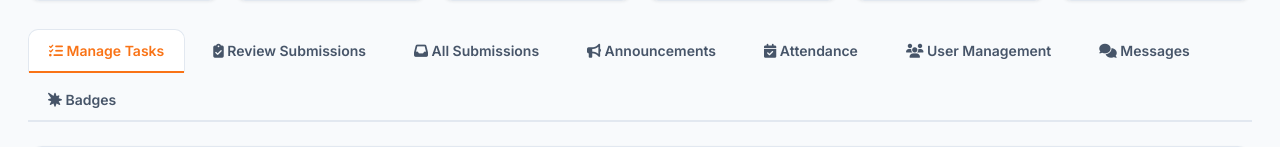
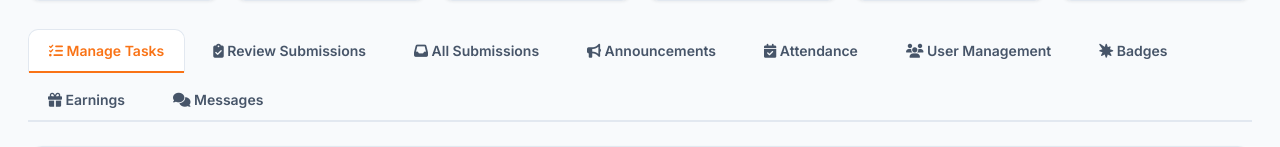
Before and after one commit to Vigneshgbe/Padak_Course_Internships, a PHP site: page /admin.php in a window 1280 px wide. Shown: the part 250-397 px from the top of the page. Run offline with PHP 8.4, Linux system fonts and the light colour scheme; a user stored in the database is signed in; data comes from the database, SQL or seed files in the repository; data that the repository does not hold is empty.

Commit message:
tab content navigation added

```diff
--- a/admin.php
+++ b/admin.php
@@ -883,11 +883,14 @@ unset($_SESSION['admin_success'], $_SESSION['admin_error']);
             <button class="tab" data-tab="users">
                 <i class="fas fa-users"></i> User Management
             </button>
+            <button class="tab" data-tab="badges">
+                <i class="fas fa-burst"></i> Badges
+            </button>
+            <button class="tab" data-tab="earnings">
+                <i class="fas fa-gift"></i> Earnings
+            </button>
             <button class="tab" data-tab="messages">
                 <i class="fas fa-comments"></i> Messages
-            </button>
-            <button class="tab" data-tab="badges">
-                <i class="fas fa-burst"></i> Badges
             </button>
         </div>
 
@@ -922,6 +925,10 @@ unset($_SESSION['admin_success'], $_SESSION['admin_error']);
 
         <div id="tab-badges" class="tab-content">
             <?php include 'admin_modules/admin_badge_manage.php'; ?>
+        </div>
+
+        <div id="tab-earnings" class="tab-content">
+            <?php include 'admin_modules/admin_earnings_manage.php'; ?>
         </div>
     </div>
 
```
